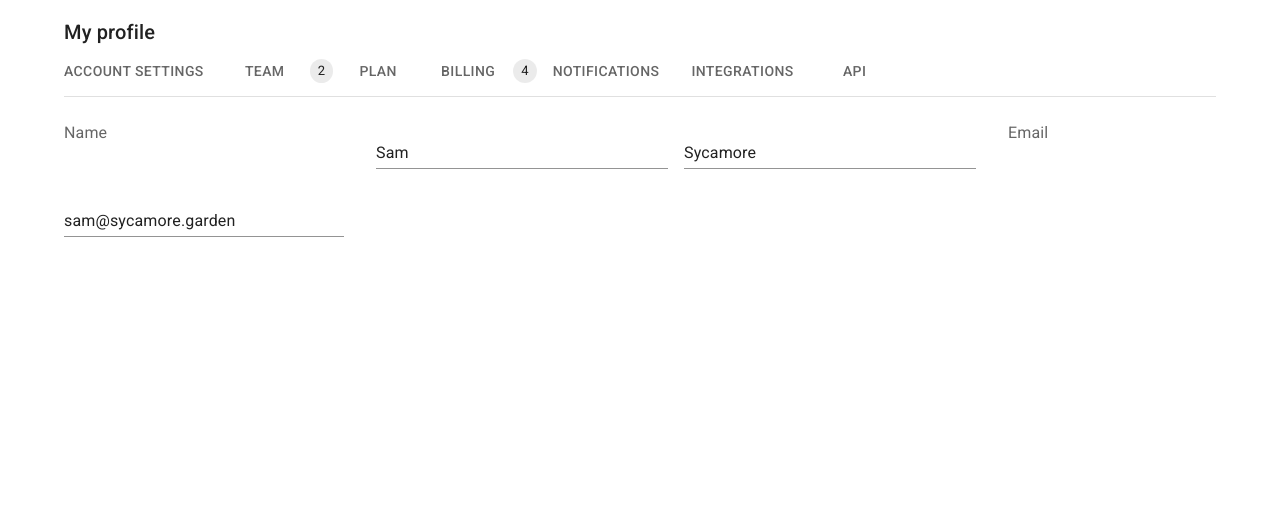
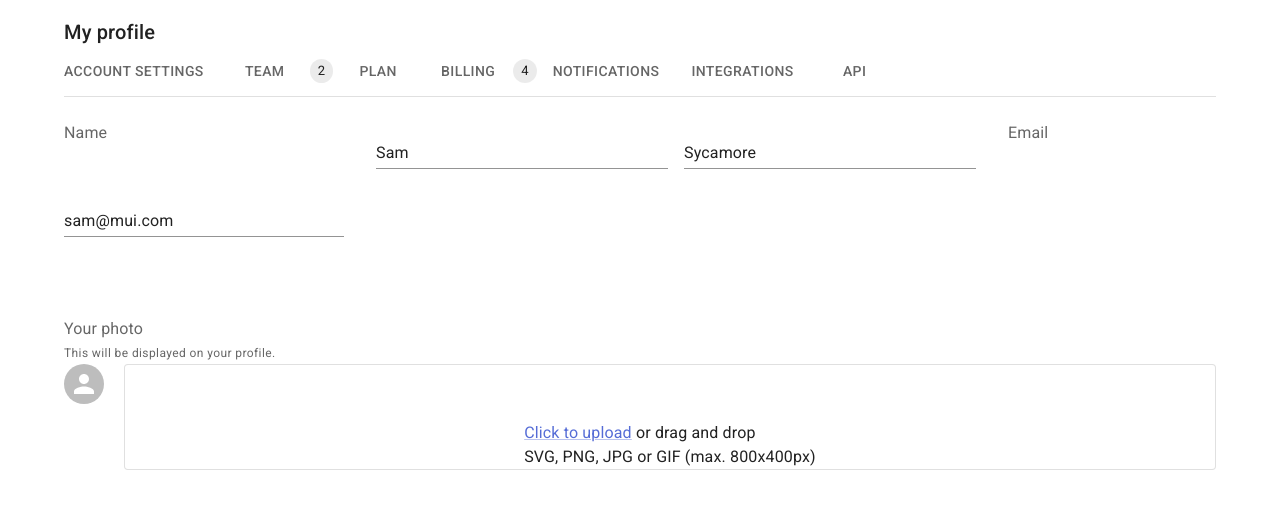
Before and after one commit to samuelsycamore/material-vite-ts-profile-dashboard, a React (Vite) app: page / in a window 1280 px wide. Shown: the top 506 px of the page. Built offline with nearby package versions, Linux system fonts and the light colour scheme.

Commit message:
drop zone

```diff
--- a/src/App.tsx
+++ b/src/App.tsx
@@ -6,7 +6,10 @@ import Tab from "@mui/material/Tab";
 import Chip from "@mui/material/Chip";
 import FormLabel from "@mui/material/FormLabel";
 import FormControl from "@mui/material/FormControl";
+import FormHelperText from "@mui/material/FormHelperText";
 import Input from "@mui/material/Input";
+import Avatar from "@mui/material/Avatar";
+import DropZone from "./DropZone";
 
 export default function App() {
   return (
@@ -60,12 +63,23 @@ export default function App() {
 
         <FormControl sx={{ display: { sm: "contents" } }}>
           <FormLabel>Email</FormLabel>
-          <Input
-            type="email"
-            placeholder="email"
-            defaultValue="sam@sycamore.garden"
-          />
+          <Input type="email" placeholder="email" defaultValue="sam@mui.com" />
         </FormControl>
+      </Box>
+      <Box>
+        <FormLabel>Your photo</FormLabel>
+        <FormHelperText>This will be displayed on your profile.</FormHelperText>
+      </Box>
+      <Box
+        sx={{
+          display: "flex",
+          alignItems: "flex-start",
+          flexWrap: "wrap",
+          gap: 2.5,
+        }}
+      >
+        <Avatar />
+        <DropZone />
       </Box>
     </Container>
   );
--- /dev/null
+++ b/src/DropZone.tsx
@@ -0,0 +1,43 @@
+import Box from "@mui/material/Box";
+import Card, { CardProps } from "@mui/material/Card";
+import Link from "@mui/material/Link";
+import Typography from "@mui/material/Typography";
+
+export default function DropZone({ sx, ...props }: CardProps) {
+  return (
+    <Card
+      variant="outlined"
+      {...props}
+      sx={[
+        {
+          borderRadius: "sm",
+          display: "flex",
+          flexDirection: "column",
+          gap: 1,
+          alignItems: "center",
+          px: 3,
+          flexGrow: 1,
+        },
+        ...(Array.isArray(sx) ? sx : [sx]),
+      ]}
+    >
+      <Box sx={{ p: 1, bgcolor: "background.level1", borderRadius: "50%" }}>
+        <Box
+          sx={{
+            width: 32,
+            height: 32,
+            borderRadius: "50%",
+            bgcolor: "background.level2",
+            display: "flex",
+            alignItems: "center",
+            justifyContent: "center",
+          }}
+        ></Box>
+      </Box>
+      <Typography>
+        <Link>Click to upload</Link> or drag and drop
+        <br /> SVG, PNG, JPG or GIF (max. 800x400px)
+      </Typography>
+    </Card>
+  );
+}
```
